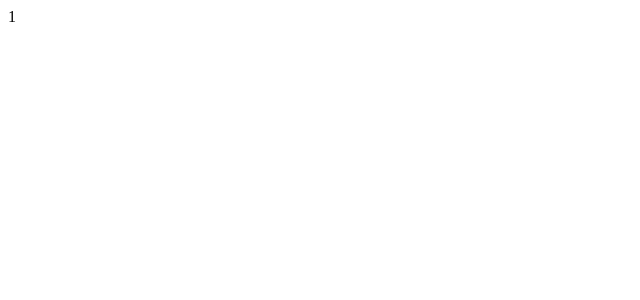
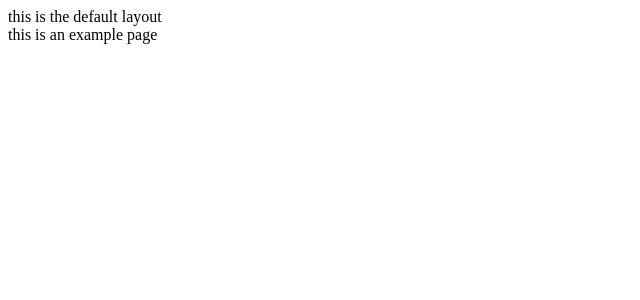
Before and after one commit to omar-labana/nuxo, a Nuxt app: page / in a window 1280 px wide. Shown: the top 300 px of the page, without its empty margins (0-640 px from the left). Built offline with nearby package versions, Linux system fonts and the light colour scheme.

Commit message:
feat(app): update app layout to use NuxtLayout and add custom error page

```diff
--- a/app/app.vue
+++ b/app/app.vue
@@ -1,8 +1,7 @@
 <template>
-  <div>
-    <!-- <NuxtRouteAnnouncer /> -->
-    {{ a }}
-  </div>
+  <NuxtLayout>
+    <NuxtPage />
+  </NuxtLayout>
 </template>
 
 <script lang="ts" setup>
```
Also changed, not shown: app/error.vue (added, +14 -0 lines).
